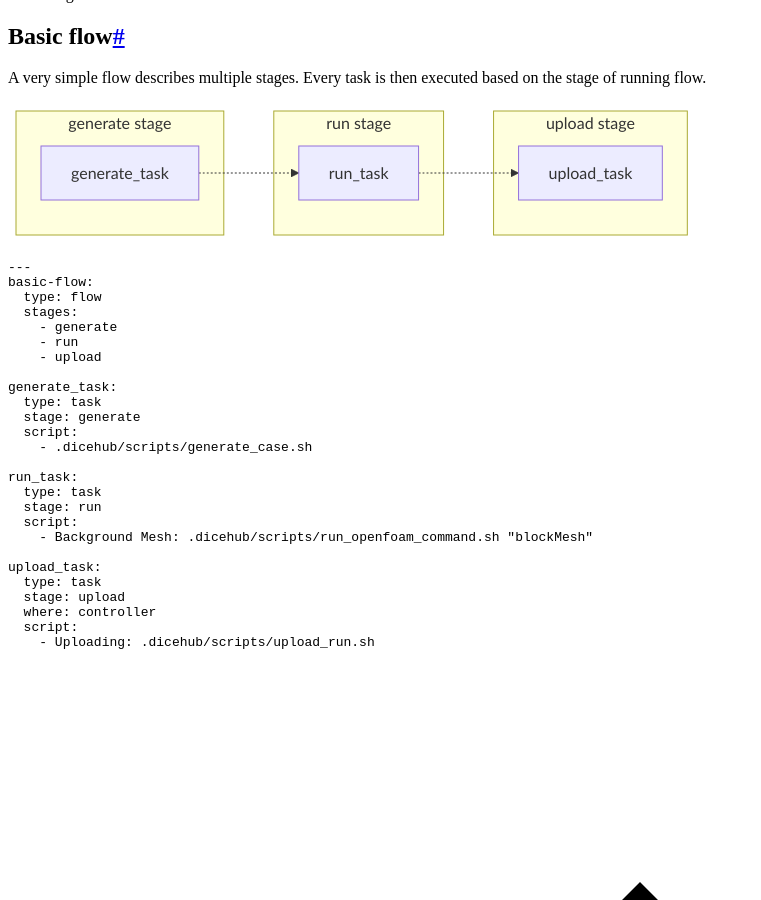
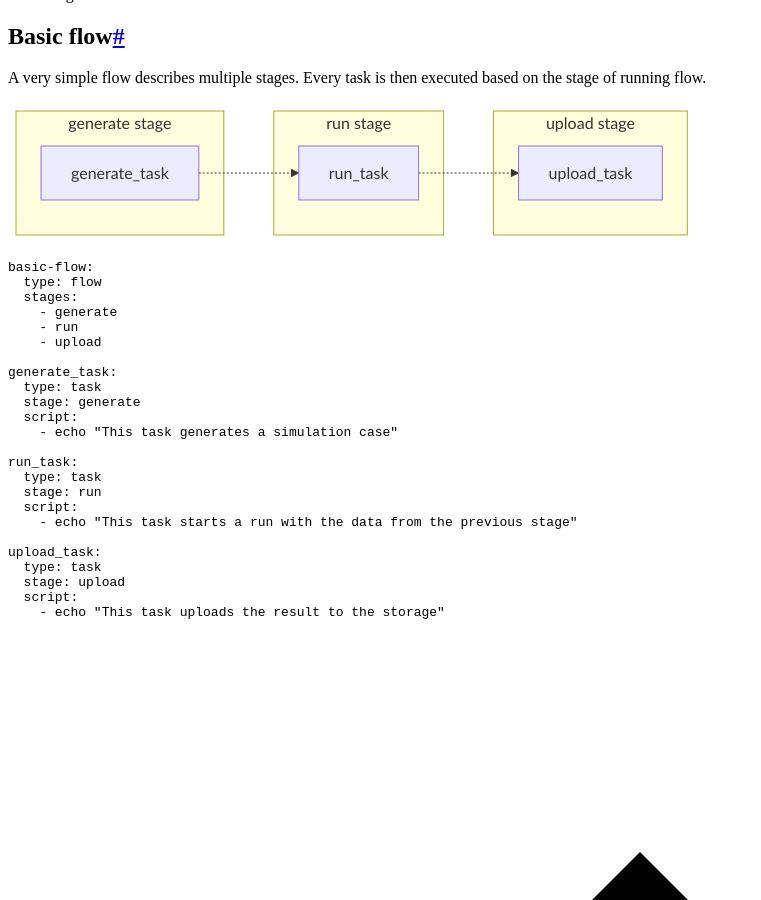
Before and after one commit to dicehub/dicehub-docs, an MkDocs documentation site: the page built from docs/guide/essentials/flows.md, in a window 1280 px wide and 900 px high, scrolled down 5609 px. Shown: the whole window, without its empty margins (0-761 px from the left). Built offline with MkDocs 1.6.1 and Material for MkDocs 9.7.7, drawn with Linux system fonts in a browser that asks for light colours.

Commit message:
Modify content for flows

````diff
--- a/docs/guide/essentials/flows.md
+++ b/docs/guide/essentials/flows.md
@@ -42,7 +42,6 @@ graph LR;
 
 
 ```yaml
----
 basic-flow:
   type: flow
   stages:
@@ -54,18 +53,17 @@ generate_task:
   type: task
   stage: generate
   script:
-    - .dicehub/scripts/generate_case.sh
+    - echo "This task generates a simulation case"
 
 run_task:
   type: task
   stage: run
   script:
-    - Background Mesh: .dicehub/scripts/run_openfoam_command.sh "blockMesh"
+    - echo "This task starts a run with the data from the previous stage"
 
 upload_task:
   type: task
   stage: upload
-  where: controller
   script:
-    - Uploading: .dicehub/scripts/upload_run.sh
+    - echo "This task uploads the result to the storage"
 ```
````
Also changed, not shown: docs/guide/quick_start.md (added, +5 -0 lines).
